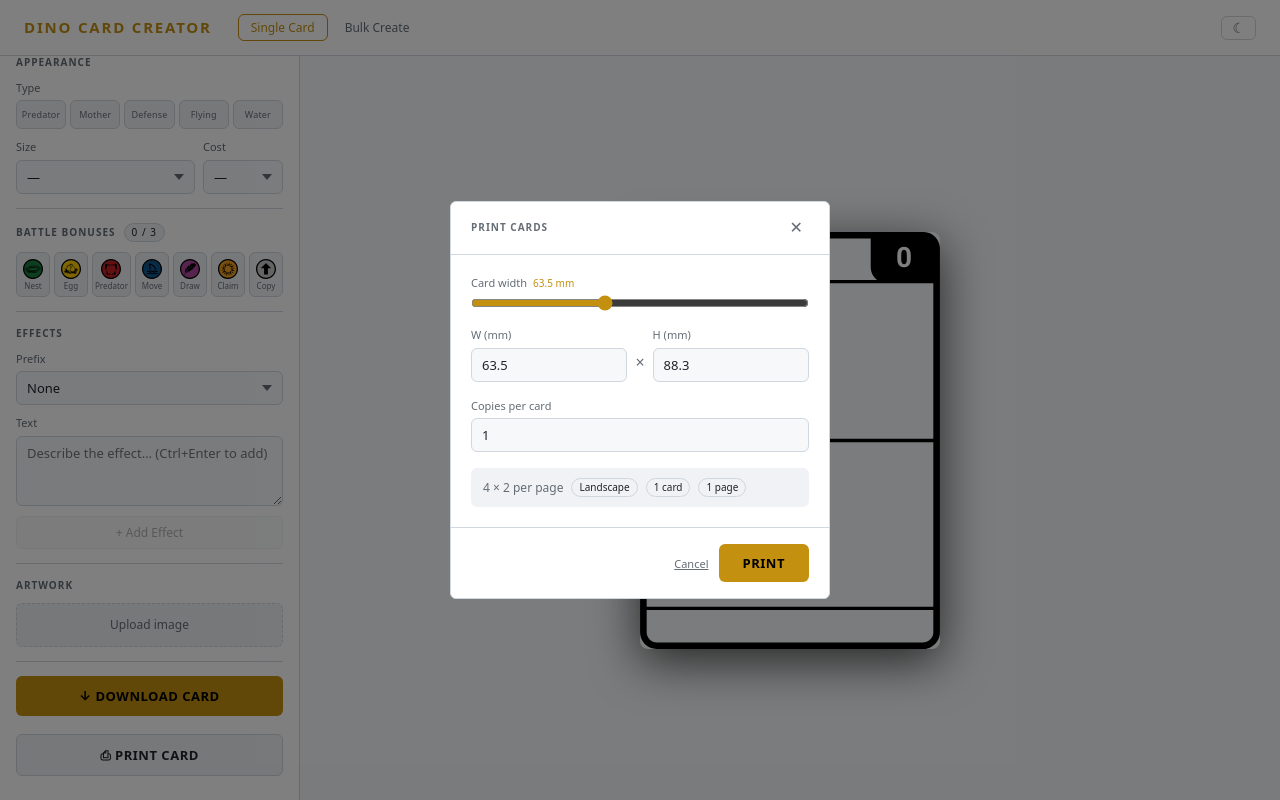
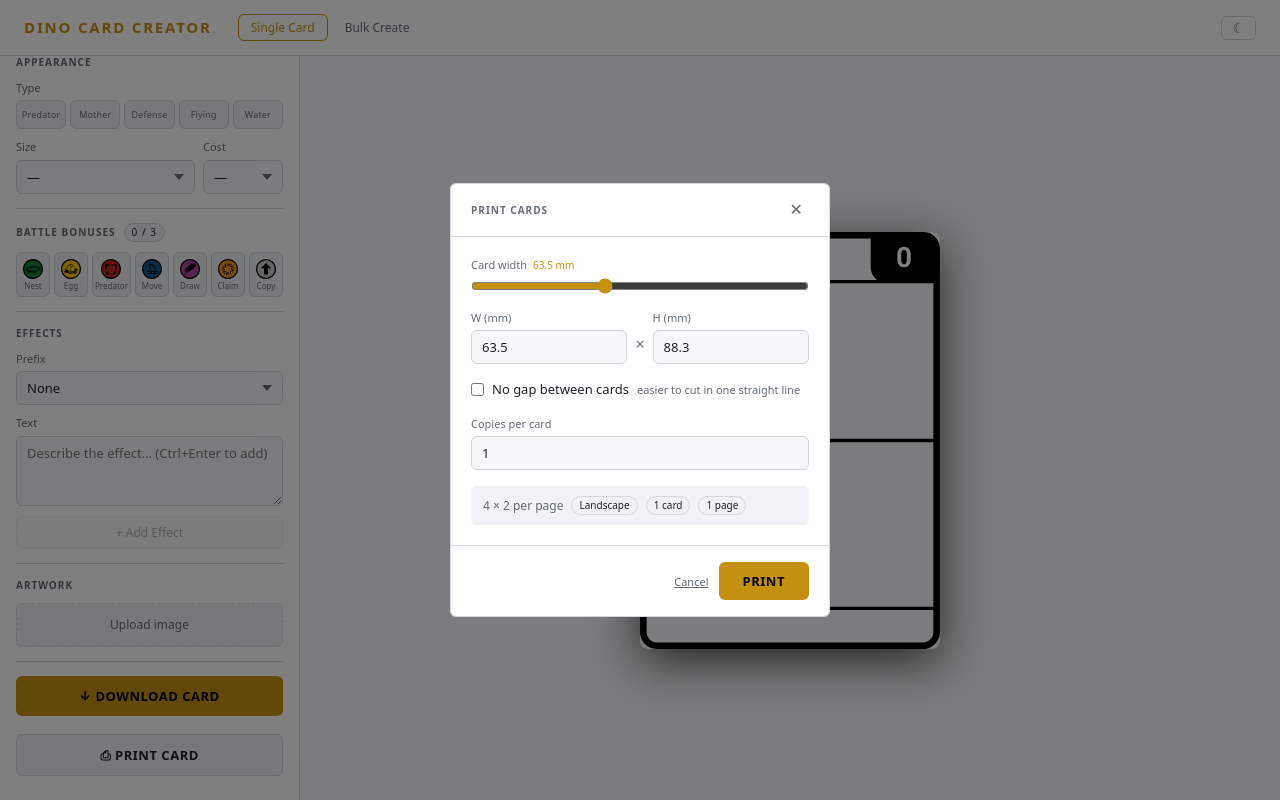
Before and after one commit to rploug/rploug.github.io, a React (Vite) app in the folder dino-card-maker/: page / in a window 1280 px wide. Both pictures are taken after a click on the button "⎙ PRINT CARD". Built offline with nearby package versions, Linux system fonts and the light colour scheme.

Commit message:
margin flag on print

```diff
--- a/dino-card-maker/src/components/PrintModal.jsx
+++ b/dino-card-maker/src/components/PrintModal.jsx
@@ -9,24 +9,26 @@ const A4_LONG       = 297 - 2 * PAGE_MARGIN;  // 277 mm
 const GAP           = 3;           // mm gap between cards
 const DEFAULT_WIDTH = 63.5;        // standard poker card width in mm
 
-function calcGrid(pageW, pageH, cardW, cardH) {
-  const perRow = Math.max(1, Math.floor((pageW + GAP) / (cardW + GAP)));
-  const perCol = Math.max(1, Math.floor((pageH + GAP) / (cardH + GAP)));
+function calcGrid(pageW, pageH, cardW, cardH, gap) {
+  const perRow = Math.max(1, Math.floor((pageW + gap) / (cardW + gap)));
+  const perCol = Math.max(1, Math.floor((pageH + gap) / (cardH + gap)));
   return { perRow, perCol, count: perRow * perCol };
 }
 
 export default function PrintModal({ cards, onClose }) {
   const [cardWidthMm, setCardWidthMm]   = useState(DEFAULT_WIDTH);
   const [copiesPerCard, setCopiesPerCard] = useState(1);
+  const [noGap, setNoGap]               = useState(false);
   const [rendering, setRendering]       = useState(false);
   const [renderProgress, setRenderProgress] = useState(0);
   const captureRefs = useRef([]);
 
   const cardHeightMm = +(cardWidthMm * CARD_RATIO).toFixed(2);
+  const gap = noGap ? 0 : GAP;
 
   // Auto-pick the orientation that fits the most cards per page
-  const portrait  = calcGrid(A4_SHORT, A4_LONG,  cardWidthMm, cardHeightMm);
-  const landscape = calcGrid(A4_LONG,  A4_SHORT, cardWidthMm, cardHeightMm);
+  const portrait  = calcGrid(A4_SHORT, A4_LONG,  cardWidthMm, cardHeightMm, gap);
+  const landscape = calcGrid(A4_LONG,  A4_SHORT, cardWidthMm, cardHeightMm, gap);
   const useLandscape = landscape.count > portrait.count;
   const { perRow: cardsPerRow, perCol: cardsPerCol } = useLandscape ? landscape : portrait;
   const pageW        = useLandscape ? A4_LONG  : A4_SHORT;
@@ -104,7 +106,7 @@ export default function PrintModal({ cards, onClose }) {
     display: grid;
     grid-template-columns: repeat(${cardsPerRow}, ${w}mm);
     grid-template-rows: repeat(${cardsPerCol}, ${h}mm);
-    gap: ${GAP}mm;
+    gap: ${gap}mm;
   }
   .card { width: ${w}mm; height: ${h}mm; overflow: hidden; }
   .card img { width: 100%; height: 100%; display: block; }
@@ -168,6 +170,13 @@ ${pagesHtml}
             </div>
           </div>
 
+          {/* Gap toggle */}
+          <label className="print-gap-toggle">
+            <input type="checkbox" checked={noGap} onChange={(e) => setNoGap(e.target.checked)} />
+            No gap between cards
+            <span className="print-gap-hint">easier to cut in one straight line</span>
+          </label>
+
           {/* Copies */}
           <div className="field">
             <label>Copies per card</label>
--- a/dino-card-maker/src/index.css
+++ b/dino-card-maker/src/index.css
@@ -950,6 +950,19 @@ input[type="range"] {
   font-size: 16px;
 }
 
+.print-gap-toggle {
+  display: flex;
+  align-items: center;
+  gap: 8px;
+  cursor: pointer;
+  font-size: 13px;
+}
+
+.print-gap-hint {
+  color: var(--muted);
+  font-size: 11px;
+}
+
 .print-info {
   display: flex;
   align-items: center;
```
